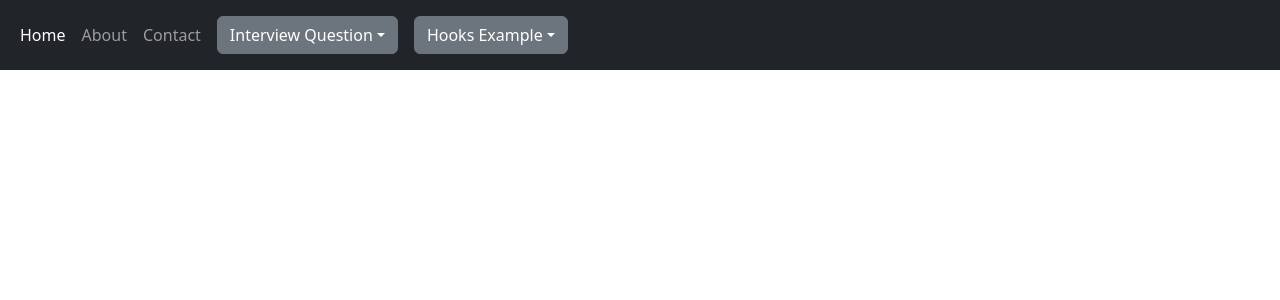
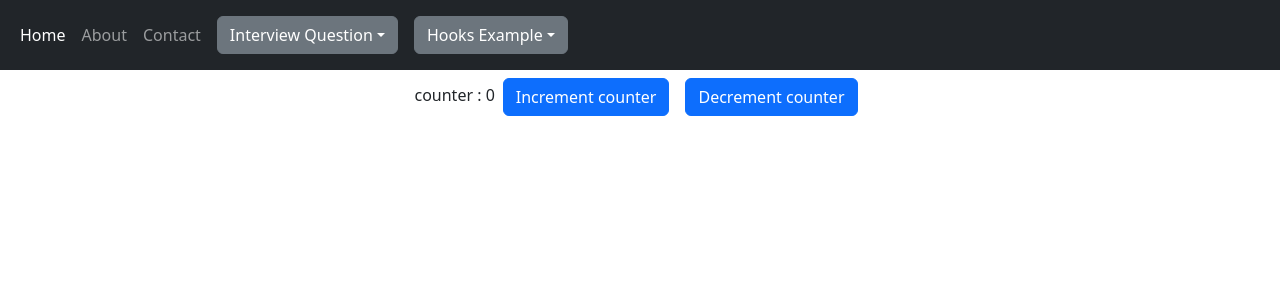
Before and after one commit to sunnyrai31/questionpaper, a React (Create React App) app: page /hooksUsestate in a window 1280 px wide. Shown: the top 300 px of the page. Built offline with nearby package versions, Linux system fonts and the light colour scheme.

Commit message:
useState hooks example added

```diff
--- a/src/App.js
+++ b/src/App.js
@@ -7,6 +7,7 @@ import WelcomeComponent from "./Components/WelcomeComponent";
 import InterviewQuestionSelectOnDemand from "./Components/InterviewQuestionSelectOnDemand";
 import { BrowserRouter as Router, Route, Link, Routes } from "react-router-dom";
 import AboutComponent from "./Components/AboutComponent";
+import UseStateComponent from "./Hooks/UseStateHook";
 import { useEffect } from "react";
 
 function App() {
@@ -37,6 +38,10 @@ function App() {
               <InterviewQuestionSelectOnDemand></InterviewQuestionSelectOnDemand>
             }
           ></Route>
+          <Route
+            path="/hooksUsestate"
+            element={<UseStateComponent></UseStateComponent>}
+          ></Route>
         </Routes>
       </div>
     </Router>
--- /dev/null
+++ b/src/Hooks/UseStateHook.js
@@ -0,0 +1,25 @@
+import { Fragment, useState } from "react";
+const UseStateComponent = () => {
+  const [counter, setCounter] = useState(0);
+  const handleButtonClick = (type) => {
+    type === "Add" ? setCounter(counter + 1) : setCounter(counter - 1);
+  };
+  return (
+    <Fragment>
+      <span>counter : {counter}</span>
+      <button
+        className="btn btn-primary m-2"
+        onClick={() => handleButtonClick("Add")}
+      >
+        Increment counter
+      </button>
+      <button
+        className="btn btn-primary m-2"
+        onClick={() => handleButtonClick("Remove")}
+      >
+        Decrement counter
+      </button>
+    </Fragment>
+  );
+};
+export default UseStateComponent;
```
